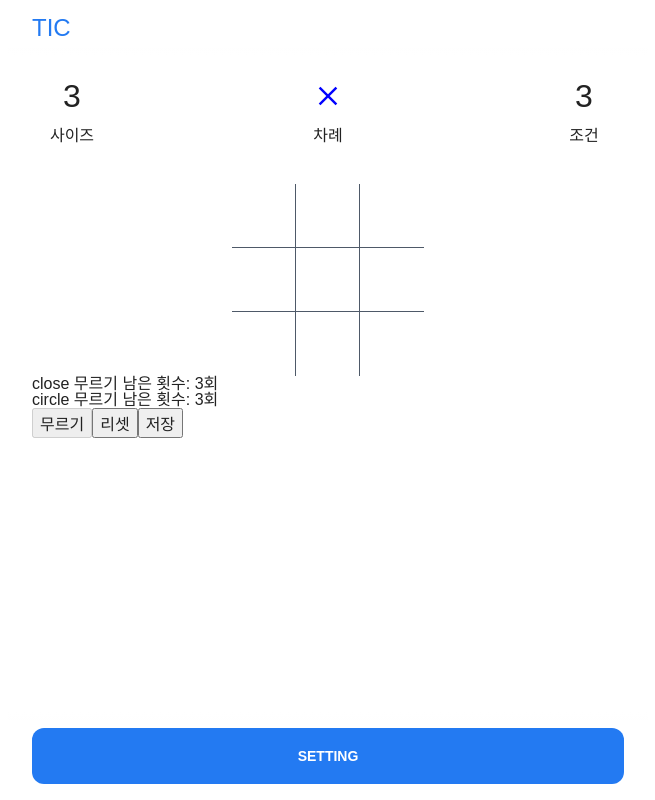
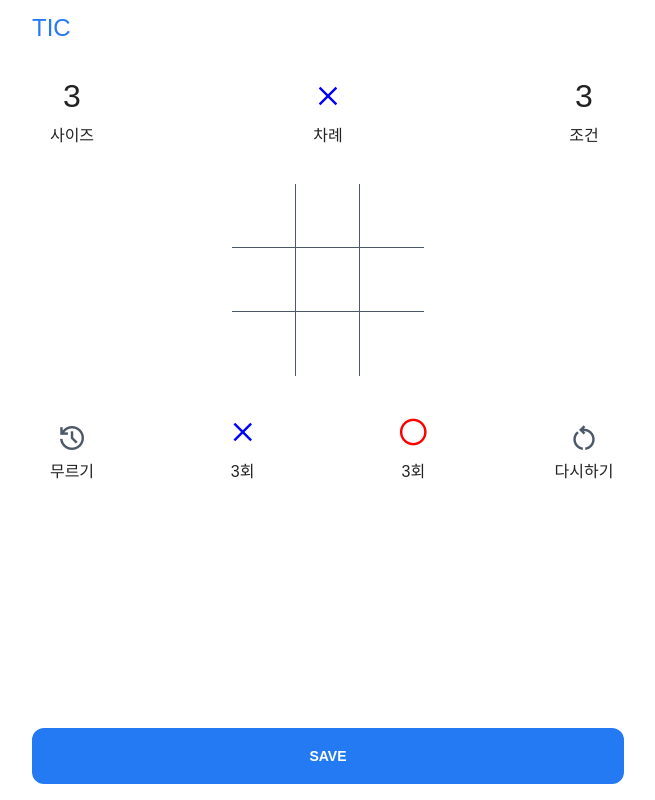
Before and after one commit to jk1635/tic-tac-toe, a React (Create React App) app: page /board in a window 1280 px wide. Shown: the whole page, without its empty margins (312-967 px from the left). Built offline with nearby package versions, Linux system fonts and the light colour scheme.

Commit message:
feat: PlayAction 스타일 추가

```diff
--- /dev/null
+++ b/src/components/PlayAction/PlayAction.styled.ts
@@ -0,0 +1,43 @@
+import styled from '@emotion/styled';
+
+const GameActions = styled.div`
+    display: flex;
+    justify-content: space-between;
+    margin-top: 2rem;
+    height: 5rem;
+`;
+
+const ActionWrapper = styled.div`
+    display: flex;
+    flex-direction: column;
+    justify-content: space-between;
+    width: 5rem;
+    padding: 0.5rem;
+`;
+
+const RemainingBackSteps = styled.div`
+    display: flex;
+    flex-direction: column;
+    justify-content: space-between;
+    padding: 0.5rem;
+    width: 5rem;
+`;
+
+const BackStepStatus = styled.span`
+    font-size: 1rem;
+    text-align: center;
+`;
+
+const IconButton = styled.button`
+    font-size: 2rem;
+    text-align: center;
+    border: 0;
+    background: transparent;
+`;
+
+const Text = styled.span`
+    font-size: 1rem;
+    text-align: center;
+`;
+
+export { GameActions, ActionWrapper, RemainingBackSteps, BackStepStatus, IconButton, Text };
--- a/src/components/PlayAction/PlayAction.tsx
+++ b/src/components/PlayAction/PlayAction.tsx
@@ -1,16 +1,17 @@
 import React, { useEffect } from 'react';
-import { useNavigate } from 'react-router-dom';
 import { useRecoilState } from 'recoil';
 
 import useInitializeBoard from 'hooks/useInitializeBoard';
 import { boardState, gameSettingsState, gameStatusState, historyState } from 'stores/atoms';
+import theme from 'styles/theme';
 import { GameHistory } from 'types';
 
 import { FixedBottom } from '../FixedBottom';
+import { Icon } from '../Icon';
+
+import * as S from './PlayAction.styled';
 
 const PlayAction = () => {
-    const navigate = useNavigate();
-
     const [gameSettings, setGameSettings] = useRecoilState(gameSettingsState);
     const [gameStatus, setGameStatus] = useRecoilState(gameStatusState);
     const [board, setBoard] = useRecoilState(boardState);
@@ -72,6 +73,9 @@ const PlayAction = () => {
             };
 
             setHistory(prev => [...prev, newGameRecord]);
+            alert('게임 기록이 저장되었습니다.');
+        } else {
+            alert('게임을 완료해주세요.');
         }
     };
 
@@ -83,22 +87,35 @@ const PlayAction = () => {
         gameStatus.status !== 'inProgress';
 
     return (
-        <div>
+        <S.GameActions>
+            <S.ActionWrapper>
+                <S.IconButton onClick={handleBackSteps} disabled={isBackStepsDisabled}>
+                    <Icon size={2} color={theme.colors.gray}>
+                        history
+                    </Icon>
+                </S.IconButton>
+                <S.Text>무르기</S.Text>
+            </S.ActionWrapper>
             {gameSettings.players.map((player, index) => (
-                <div key={index}>
-                    <span>
-                        {player.mark} 무르기 남은 횟수: {player.backSteps}회
-                    </span>
-                </div>
+                <S.RemainingBackSteps key={`player-${index}`}>
+                    <S.BackStepStatus>
+                        <Icon size={2} color={player.color}>
+                            {player.mark}
+                        </Icon>
+                    </S.BackStepStatus>
+                    <S.BackStepStatus>{player.backSteps}회</S.BackStepStatus>
+                </S.RemainingBackSteps>
             ))}
-            <button onClick={handleBackSteps} disabled={isBackStepsDisabled}>
-                무르기
-            </button>
-            <button onClick={handleResetGame}>리셋</button>
-            <button onClick={handleSaveHistory}>저장</button>
-
-            <FixedBottom onClick={() => navigate('/setting')}>Setting</FixedBottom>
-        </div>
+            <S.ActionWrapper>
+                <S.IconButton onClick={handleResetGame}>
+                    <Icon size={2} color={theme.colors.gray}>
+                        restart_alt
+                    </Icon>
+                </S.IconButton>
+                <S.Text>다시하기</S.Text>
+            </S.ActionWrapper>
+            <FixedBottom onClick={handleSaveHistory}>Save</FixedBottom>
+        </S.GameActions>
     );
 };
 
```
